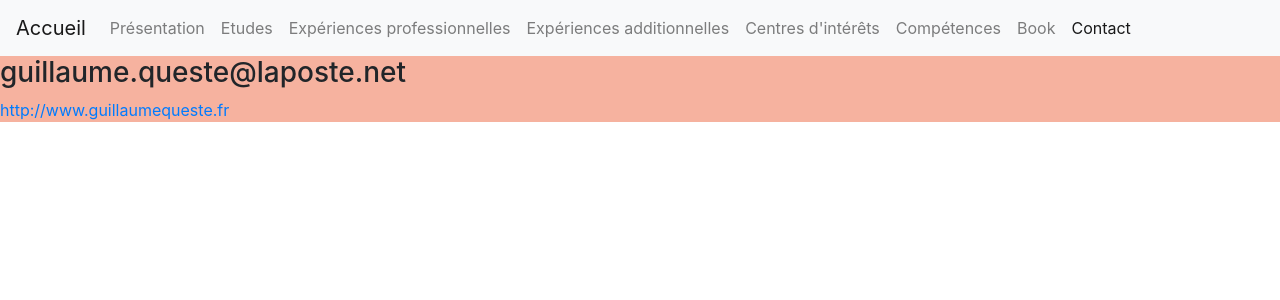
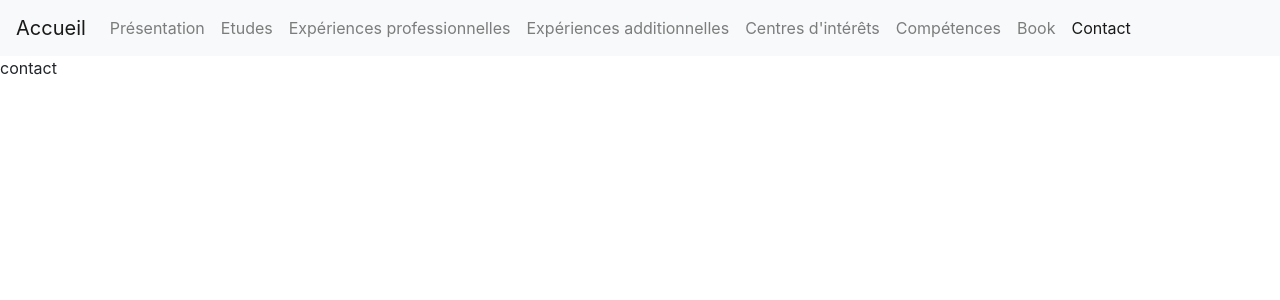
Before and after one commit to guillaumequeste/portfolio_marine, a React (Create React App) app: page /contact in a window 1280 px wide. Shown: the top 300 px of the page. Built offline with nearby package versions, Linux system fonts and the light colour scheme.

Commit message:
helmet pdf

```diff
--- a/src/components/Contact.jsx
+++ b/src/components/Contact.jsx
@@ -8,10 +8,7 @@ class Contact extends Component {
             <div>
                 <Header />
                 <div className="bodyContact">
-                    <div className="contact">
-                        <h3 className="msgContact">guillaume.queste@laposte.net</h3>
-                        <a href="http://www.guillaumequeste.fr" target="_blank" rel="noopener noreferrer" className="msgContact">http://www.guillaumequeste.fr</a>
-                    </div>
+                    <p>contact</p>
                 </div>
             </div>
         )
--- a/src/components/Helmet.jsx
+++ b/src/components/Helmet.jsx
@@ -10,6 +10,13 @@ class HelmetComponent extends Component {
                     <meta charSet="utf-8" />
                     <title>{this.props.title}</title>
                     <link rel="canonical" href={this.props.link} />
+                    <link rel="apple-touch-icon" sizes="180x180" href="/apple-touch-icon.png" />
+                    <link rel="icon" type="image/png" sizes="32x32" href="/favicon-32x32.png" />
+                    <link rel="icon" type="image/png" sizes="16x16" href="/favicon-16x16.png" />
+                    <link rel="manifest" href="/site.webmanifest" />
+                    <link rel="mask-icon" href="/safari-pinned-tab.svg" color="#5bbad5" />
+                    <meta name="msapplication-TileColor" content="#da532c" />
+                    <meta name="theme-color" content="#ffffff" />
                     <meta name="keywords" content="Guillaume Queste developpeur web projet decouverte" />
                     <meta name="description" content="Découverte de la Normandie et du Littoral" />
                     <meta property="og:title" content="Découverte de la Normandie et du Littoral" />
--- a/src/components/Presentation.jsx
+++ b/src/components/Presentation.jsx
@@ -1,6 +1,7 @@
 
 import React, { Component } from 'react'
 import Header from './Header'
+import file from "../docs/CVGuillaumeQueste.pdf"
 
 class Presentation extends Component {
     render () {
@@ -9,6 +10,11 @@ class Presentation extends Component {
                 <Header />
                 <div className="bodyContact">
                     <p>presentation</p>
+                    <a href={file} without rel="noopener noreferrer" target="_blank">
+                        <button trailingIcon="picture_as_pdf" label="Resume">
+                            PDF
+                        </button>
+                    </a>
                 </div>
             </div>
         )
```
Also changed, not shown: readme.txt, 1 other file (tests, documents, lock files or other folders).
